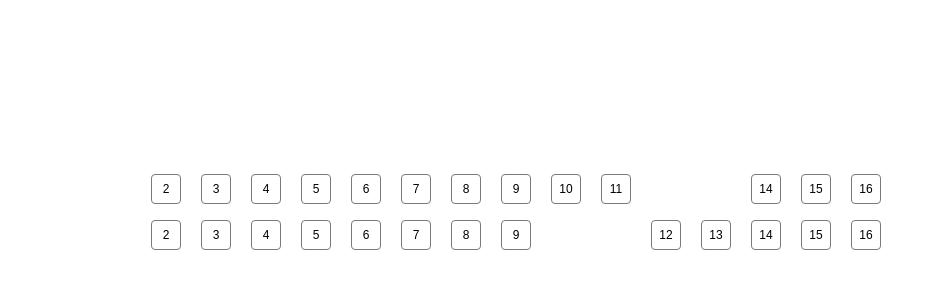
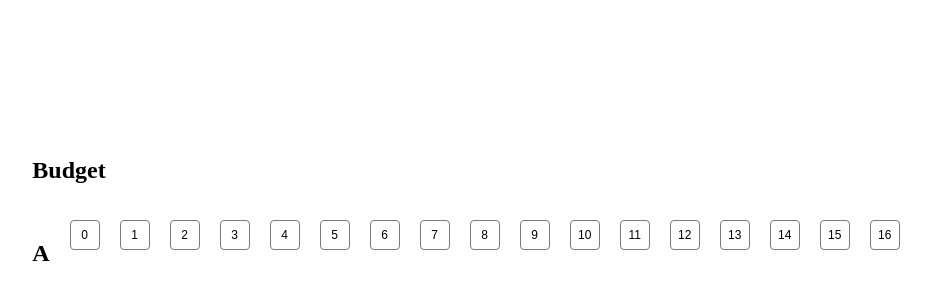
Before and after one commit to naveensinghp/Playground-Stuff, a Next.js app: page /bookseat in a window 1280 px wide. Shown: the part 188-488 px from the top of the page, without its empty margins (174-1105 px from the left). Built offline with nearby package versions, Linux system fonts and the light colour scheme.

Commit message:
no message

```diff
--- a/pages/bookseat.js
+++ b/pages/bookseat.js
@@ -1,28 +1,43 @@
 import styled from "styled-components";
-import { useState } from 'react';
+import React, { useState } from 'react';
 import { range, seatNumber } from "../src/utils";
+import GlobalStyles from "../src/components/GlobalStyles/GlobalStyles";
 
 
 export default function BookSeat() {
+    const id = React.useId();
+    //const uniquePlanId = `${id}-${plan.id}`;
     const [activeIndex, setActiveIndex] = useState(null);
-    const  handleClick = (seatrow,seatnumber, index) => {
-        let seatSelected = seatrow + seatnumber;
-        console.log('seat',seatSelected);
+    const  handleClick = (index) => {
+        // let seatSelected = seatrow + seatnumber;
+        // console.log('seat',seatSelected);
         setActiveIndex(index);
     }
     return(
         <>
+            {/* <GlobalStyles /> */}
             <Wrapper>
+                <h1>Budget</h1>
                 {seatNumber.map((data) => (
                     <Wrapperout>
+                        <h1>{data.seat}</h1>
                         {data.seatno.map((num,index) => (
-                            <SeatNums
-                                key={index}
-                                variant={num}
-                                active={index === activeIndex}
-                                onClick={() => handleClick(data.seat,num,index)}>{index}
-                            </SeatNums>
+
+                          <SeatNums
+                            key={id}
+                            variant={num}
+                            active={index === activeIndex}
+                            onClick={() => handleClick(data.seat,num,index)}>{index}
+                        </SeatNums>
                         ))}
+                         {/* {data.seatno.map((data,index) => (
+                            console.log('ff',`${index}-${data.status}`),
+                          <SeatNums
+                          active={index === activeIndex}
+                          onClick={() => handleClick(index)}>
+                            {data.number}
+                          </SeatNums>
+                        ))} */}
                     </Wrapperout>
                 ))}
             </Wrapper>
@@ -50,13 +65,13 @@ const SeatNums = styled.button`
     font-size: 12px;
     background-color: ${props => props.active ? '#ffcb05' : 'white'};
     border: 1px solid ${props => props.active ? '#ffcb05' : '#7a7a7a'};
-    visibility: ${props => {
+    /* visibility: ${props => {
     if (props.variant.includes('x')) {
       return 'hidden';
     }else {
         return 'visible';
     }
-    }};
+    }}; */
     border-radius: 4px;
     cursor: pointer;
     color: black;
--- a/src/utils.js
+++ b/src/utils.js
@@ -38,11 +38,11 @@ export const seatNumber = [
       seat: "A",
       seatno: ['x','x','1','2','3','4','5','6','7','8','9','10','x','x','12','13','14']
   },
-  {
-      id:2,
-      seat: "B",
-      seatno: ['x','x','1','2','3','4','5','6','7','8','x','x','9','10','12','13','14']
-  },
+  // {
+  //     id:2,
+  //     seat: "B",
+  //     seatno: ['x','x','1','2','3','4','5','6','7','8','x','x','9','10','12','13','14']
+  // },
   // {
   //     id:3,
   //     seat: "C",
```
